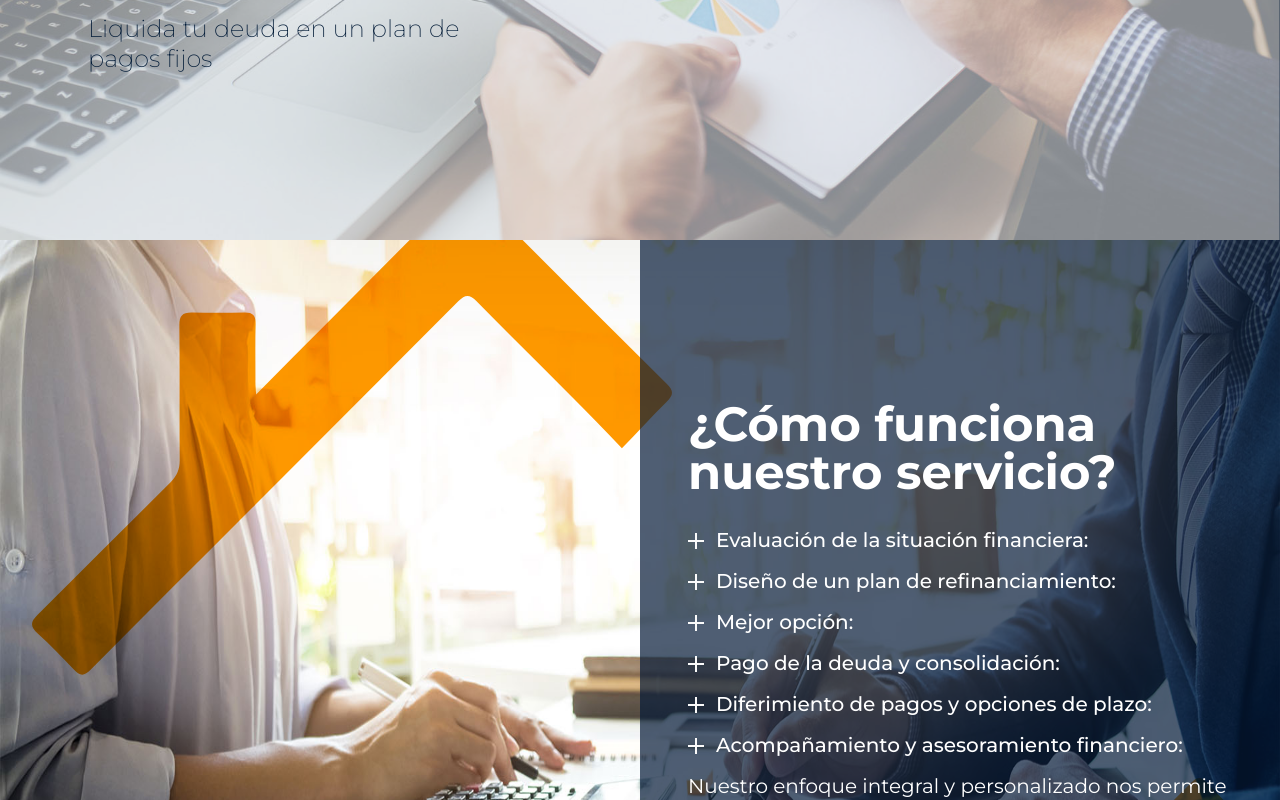
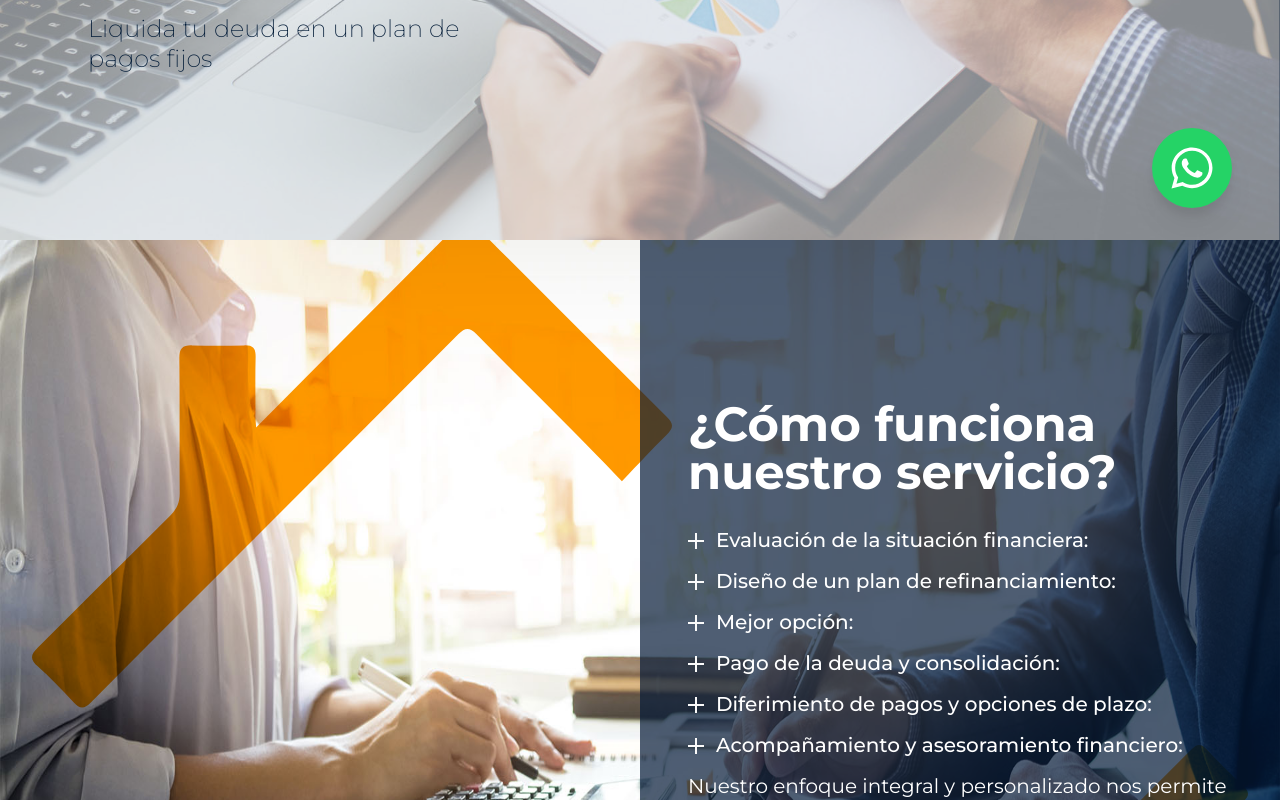
Before and after one commit to gahm83/hebeh-finance, a Next.js app: page / in a window 1280 px wide. Shown: the part 560-1360 px from the top of the page. Built offline with nearby package versions, Linux system fonts and the light colour scheme.

Commit message:
Added Whatsapp button, fixed ornament backgroundPosition, Added decimals to Simulador

```diff
--- a/app/components/navbar/styles.css
+++ b/app/components/navbar/styles.css
@@ -1,6 +1,6 @@
 header {
   background: rgb(250,250,250);
-  background: linear-gradient(180deg, rgba(250,250,250,1) 25%, rgba(250,250,250,0) 100%);
+  background: linear-gradient(180deg, rgba(250,250,250,1) 5%, rgba(250,250,250,0) 95%);
   @apply fixed inset-x-0 top-0 flex items-center justify-center h-20 lg:h-28 z-10;
   a {
     @apply block w-2/5 lg:w-64;
--- a/app/components/ornament/ornament.js
+++ b/app/components/ornament/ornament.js
@@ -1,13 +1,9 @@
 import classNames from "classnames"
-import Image from "next/image"
 import './styles.css'
 
 export default function Ornament(props) {
   const { className } = props
   return (
-    <div className={classNames("ornament", className)}>
-      <div></div>
-      <div></div>
-    </div>
+    <div className={classNames("ornament", className)} />
   )
 }
--- a/app/components/ornament/styles.css
+++ b/app/components/ornament/styles.css
@@ -1,15 +1,15 @@
 .ornament {
   background-image: url('/images/icon-ceil.svg'), url('/images/icon-floor.svg');
+  background-position: top -5% left 5%, bottom -5% right 5%;
   background-repeat: no-repeat;
   background-size: 50vw;
   @apply absolute grid grid-cols-2 w-full h-full;
-  &.large {
-    background-position: 5% -12%, 95% 112%;
-  }
-  &.small {
-    background-position: 5% -6vw, 95% 12vw;
-  }
-  &.tiny {
-    background-position: 5% -6vw, 95% 6vw;
+  @screen lg {
+    &.small {
+      background-position: 5% -6vw, 95% 12vw;
+    }
+    &.tiny {
+      background-position: 5% -6vw, 95% 6vw;
+    }
   }
 }
--- a/app/components/simuladordepagos.js
+++ b/app/components/simuladordepagos.js
@@ -62,7 +62,7 @@ export default function Simulador() {
       const pagoTotal = adeudoValue + (adeudoValue * (item[1] / 100));
       console.log(item[1], pagoTotal);
       const pagoMensual = pagoTotal / mensualidades;
-      const cuota = new Intl.NumberFormat('es-MX', {maximumFractionDigits: 2}).format(pagoMensual);
+      const cuota = new Intl.NumberFormat('es-MX', {minimumFractionDigits: 2, maximumFractionDigits: 2}).format(pagoMensual);
       return { mensualidades, cuota }
     });
 
@@ -137,7 +137,7 @@ export default function Simulador() {
         onSubmit={handleSubmit(onSubmit)}>
         <div className="grid grid-cols-12 lg:flex lg:items-center lg:justify-center gap-y-3">
           <label className="col-span-12 text-center lg:mr-3" htmlFor="adeudo">Total del adeudo en TDC:</label>
-          <div className="col-span-8">
+          <div className="col-span-8 lg:w-56">
             <input className="rounded-r-none text-black" {...register("adeudo")} />
           </div>
           <div className="col-span-4">
--- /dev/null
+++ b/app/components/whastapp.js
@@ -0,0 +1,11 @@
+const WhatsappButton = () => {
+  return (
+    <a href="https://wa.me/+525584932051" className="block bg-[#25d366] fixed bottom-8 right-12 w-20 h-20 rounded-full p-2 drop-shadow-xl z-[100]">
+      <svg x="0px" y="0px" viewBox="0 0 500 500" style={{enableBackground:'new 0 0 500 500'}} xmlSpace="preserve">
+        <path fill="#ffffff" d="M363.4,136c-30.1-30.1-70.1-46.7-112.7-46.7c-87.8,0-159.3,71.5-159.3,159.3c0,28.1,7.3,55.5,21.3,79.7 L90,410.8l84.5-22.2c23.3,12.7,49.5,19.4,76.1,19.4h0.1c87.8,0,159.3-71.5,159.3-159.3C410,206.1,393.5,166.1,363.4,136L363.4,136z M250.7,381.1L250.7,381.1c-23.8,0-47.1-6.4-67.5-18.5l-4.8-2.9l-50.1,13.1l13.4-48.9l-3.1-5c-13.3-21.1-20.3-45.5-20.2-70.5 c0-73,59.4-132.4,132.5-132.4c35.4,0,68.6,13.8,93.6,38.8c25,25,38.8,58.3,38.7,93.7C383.1,321.7,323.7,381.1,250.7,381.1 L250.7,381.1z M323.3,281.9c-4-2-23.6-11.6-27.2-12.9c-3.7-1.3-6.3-2-9,2c-2.7,4-10.3,13-12.6,15.6c-2.3,2.7-4.6,3-8.6,1 c-4-2-16.8-6.2-32-19.8c-11.8-10.6-19.8-23.6-22.1-27.6c-2.3-4-0.2-6.1,1.7-8.1c1.8-1.8,4-4.7,6-7c2-2.3,2.7-4,4-6.6 c1.3-2.7,0.7-5-0.3-7c-1-2-9-21.6-12.3-29.6c-3.2-7.8-6.5-6.7-9-6.8c-2.3-0.1-5-0.1-7.6-0.1s-7,1-10.6,5c-3.7,4-13.9,13.6-13.9,33.2 s14.3,38.5,16.3,41.2c2,2.7,28.1,42.9,68,60.1c9.5,4.1,16.9,6.6,22.7,8.4c9.5,3,18.2,2.6,25.1,1.6c7.6-1.1,23.6-9.6,26.9-18.9 c3.3-9.3,3.3-17.3,2.3-18.9S327.3,283.9,323.3,281.9L323.3,281.9z" />
+      </svg>
+    </a>
+  );
+}
+
+export default WhatsappButton;
--- a/app/layout.js
+++ b/app/layout.js
@@ -1,5 +1,6 @@
 import { Montserrat } from 'next/font/google';
 import Navbar from './components/navbar/navbar';
+import WhatsappButton from './components/whastapp';
 import './globals.css';
 
 const montserrat = Montserrat({
@@ -18,6 +19,7 @@ export default function RootLayout({ children }) {
       <body className={`bg-[#051b38] ${montserrat.className}`}>
         <Navbar />
         {children}
+        <WhatsappButton />
       </body>
     </html>
   )
```
Also changed, not shown: public/images/hebeh.svg, public/images/whatsapp.svg (added).
